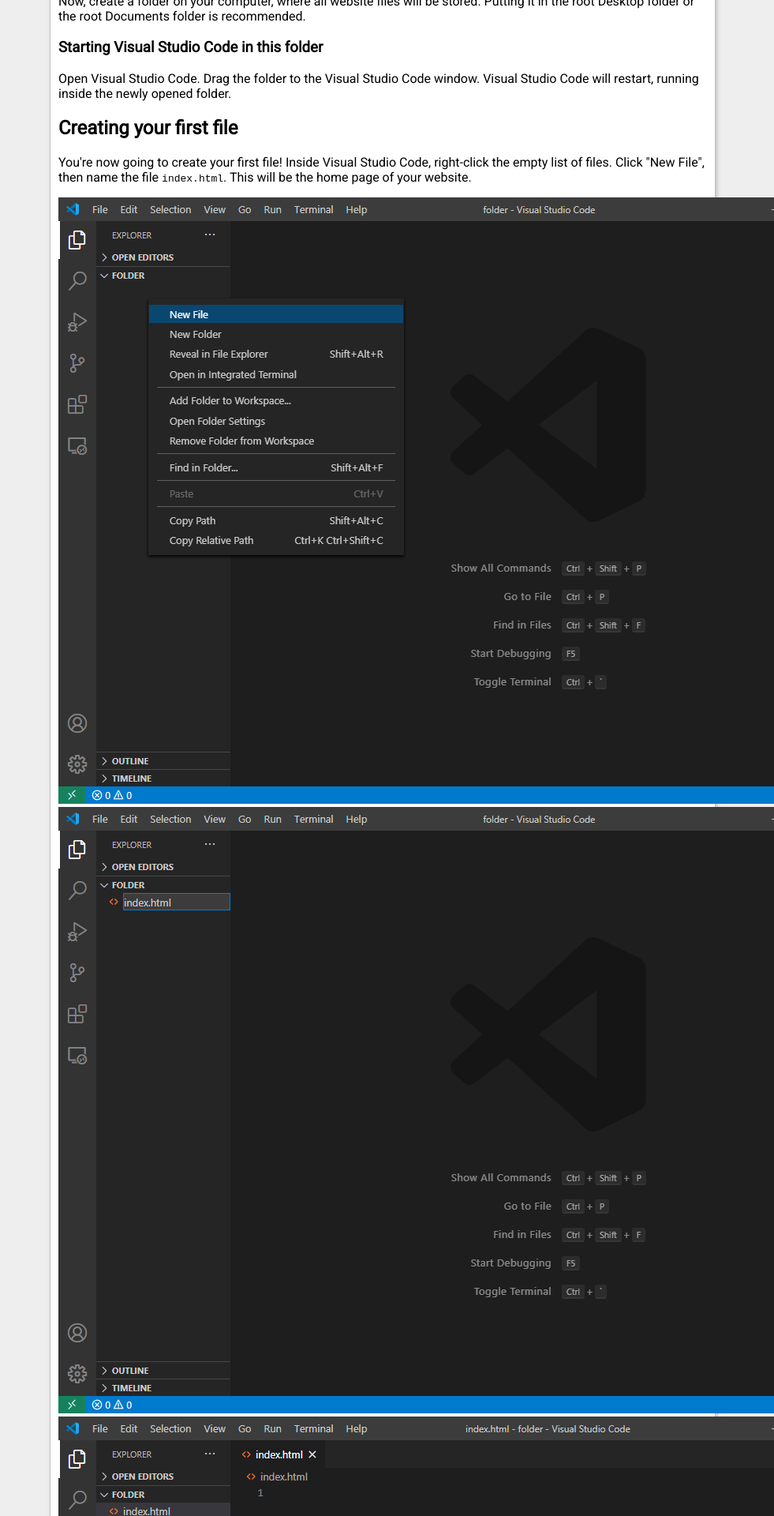
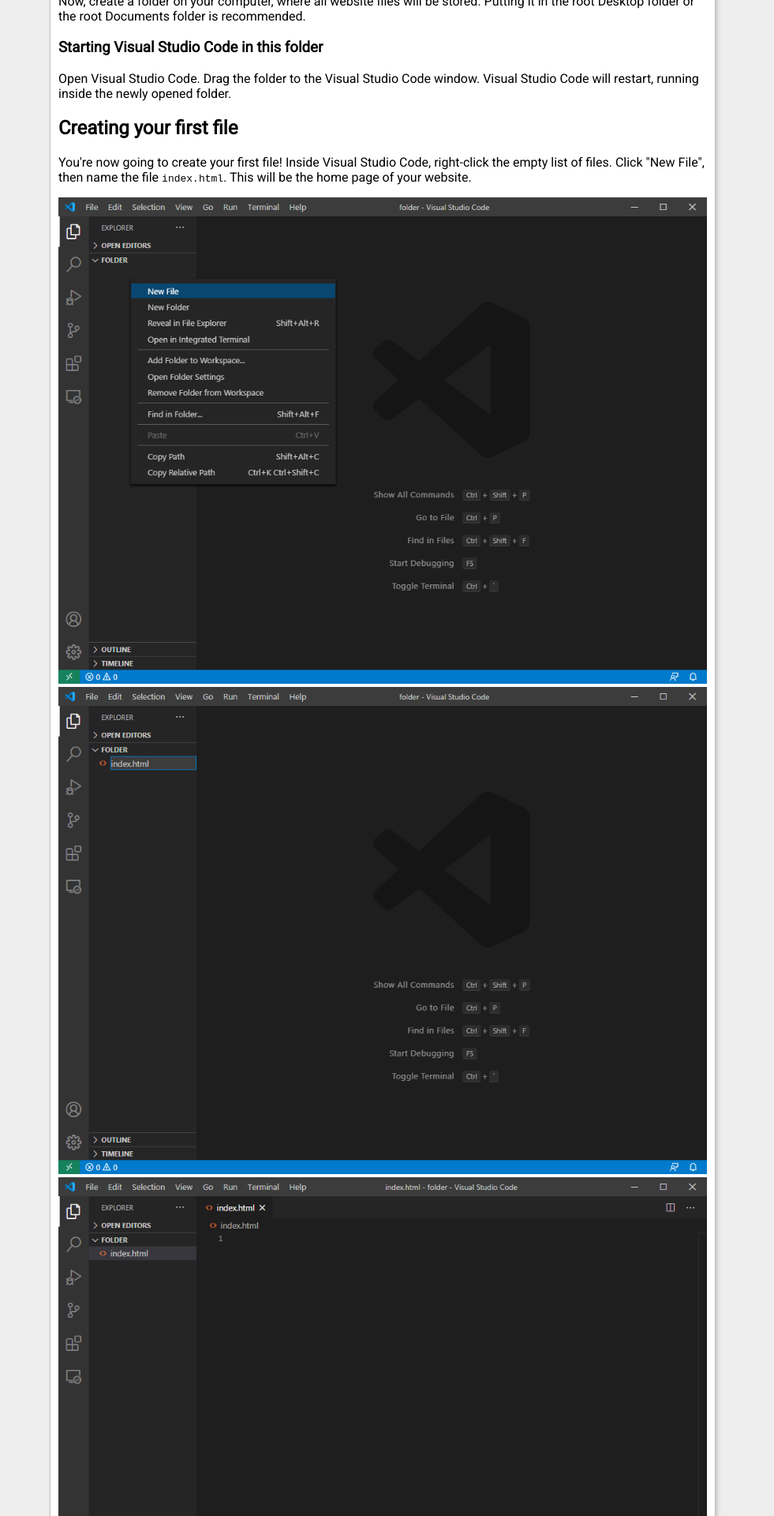
Before and after one commit to techboyg5/web-development-tutorial, a Jekyll site: the page built from chapter2/page2.html, in a window 1280 px wide. Shown: the part 589-2509 px from the top of the page at 79% size, without its empty margins (299-1280 px from the left). Built offline with Jekyll 4.4.1, drawn with Linux system fonts in a browser that asks for light colours; comment, search, counter and statistics services are not loaded.

Commit message:
Make images responsive

```diff
--- a/_layouts/default.html
+++ b/_layouts/default.html
@@ -30,6 +30,11 @@
 			a:hover, a:focus {
 			text-decoration: underline;
 			color: darkblue;
+			}
+			/* Images */
+			img {
+			max-width: 100%;
+			height: auto;
 			}
 			/* Pre Element */
 			pre {
```
Also changed, not shown: other parts of _layouts/default.html (+1 -1 lines).
